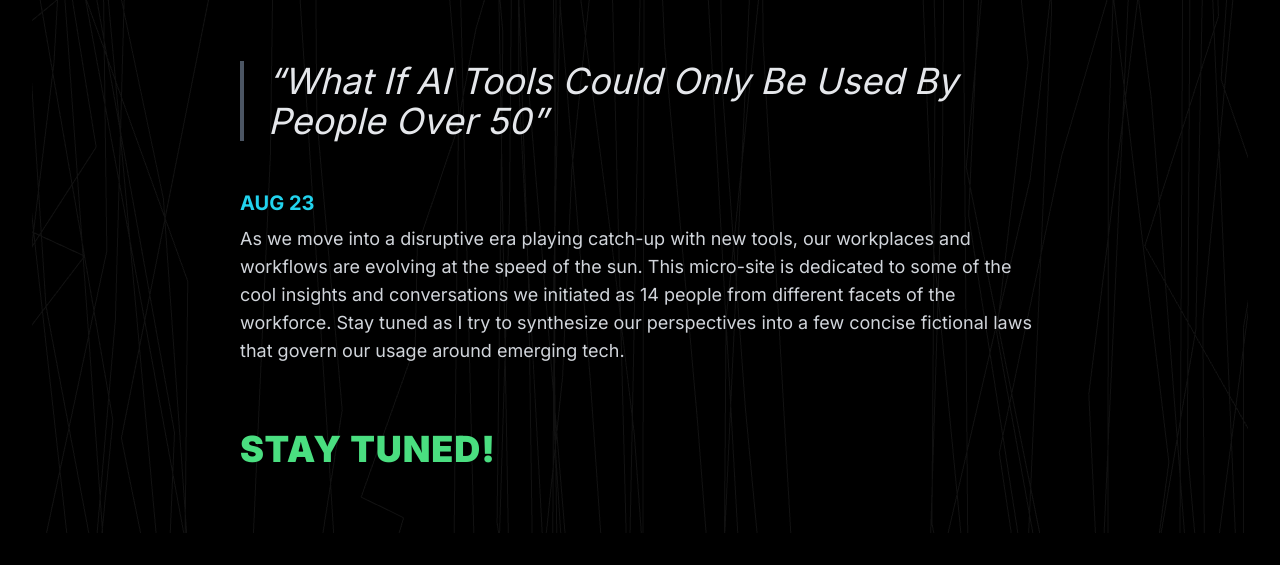
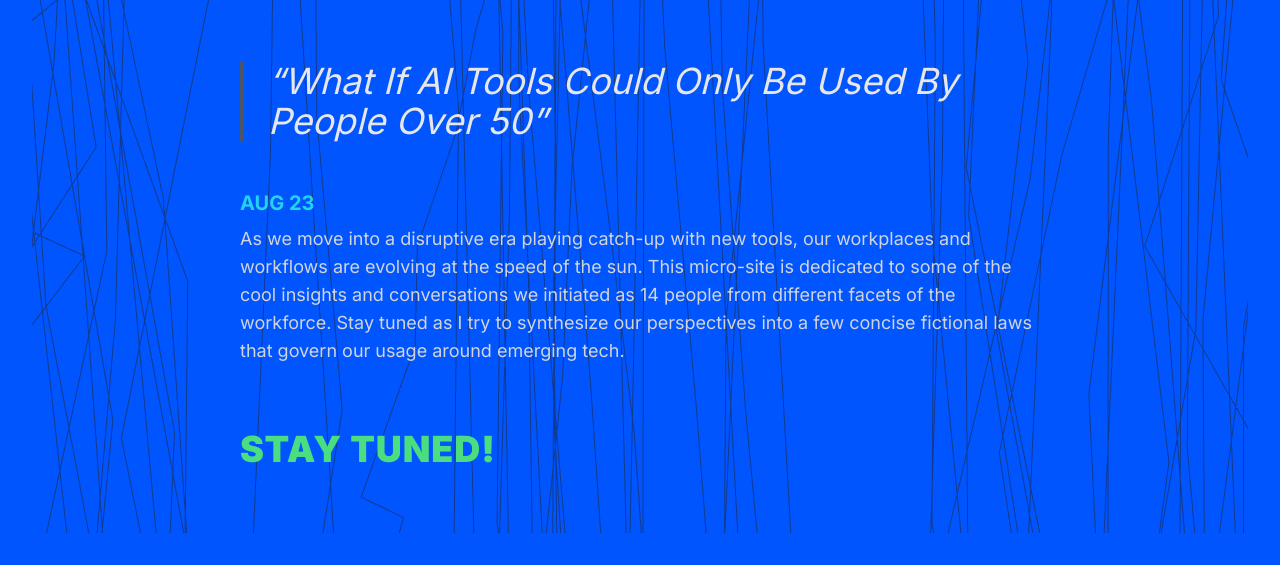
Before and after one commit to Addalins/AI_office, a plain HTML site: page index.html in a window 1280 px wide. Shown: the part 279-844 px from the top of the page. Drawn offline with nearby package versions, Linux system fonts and the light colour scheme; animation ran at ten frames a second.

Commit message:
bg change blue

```diff
--- a/index.html
+++ b/index.html
@@ -12,7 +12,7 @@
     <style>
         body {
             font-family: 'Inter', sans-serif;
-            background-color: #000000;
+            background-color: hsl(220, 100%, 50%);
             color: #E5E7EB; /* gray-200 */
         }
         .hero-canvas-container {
```
